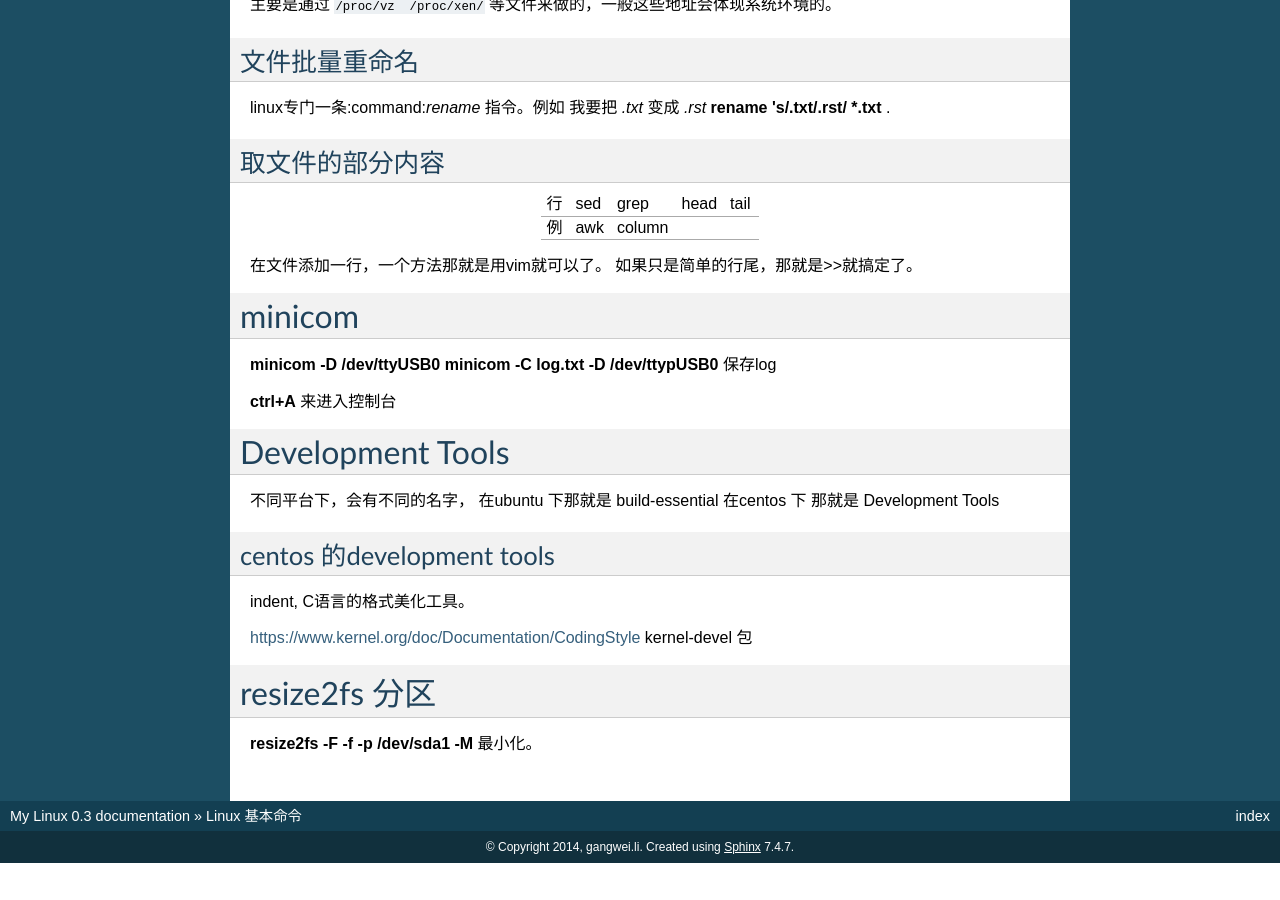
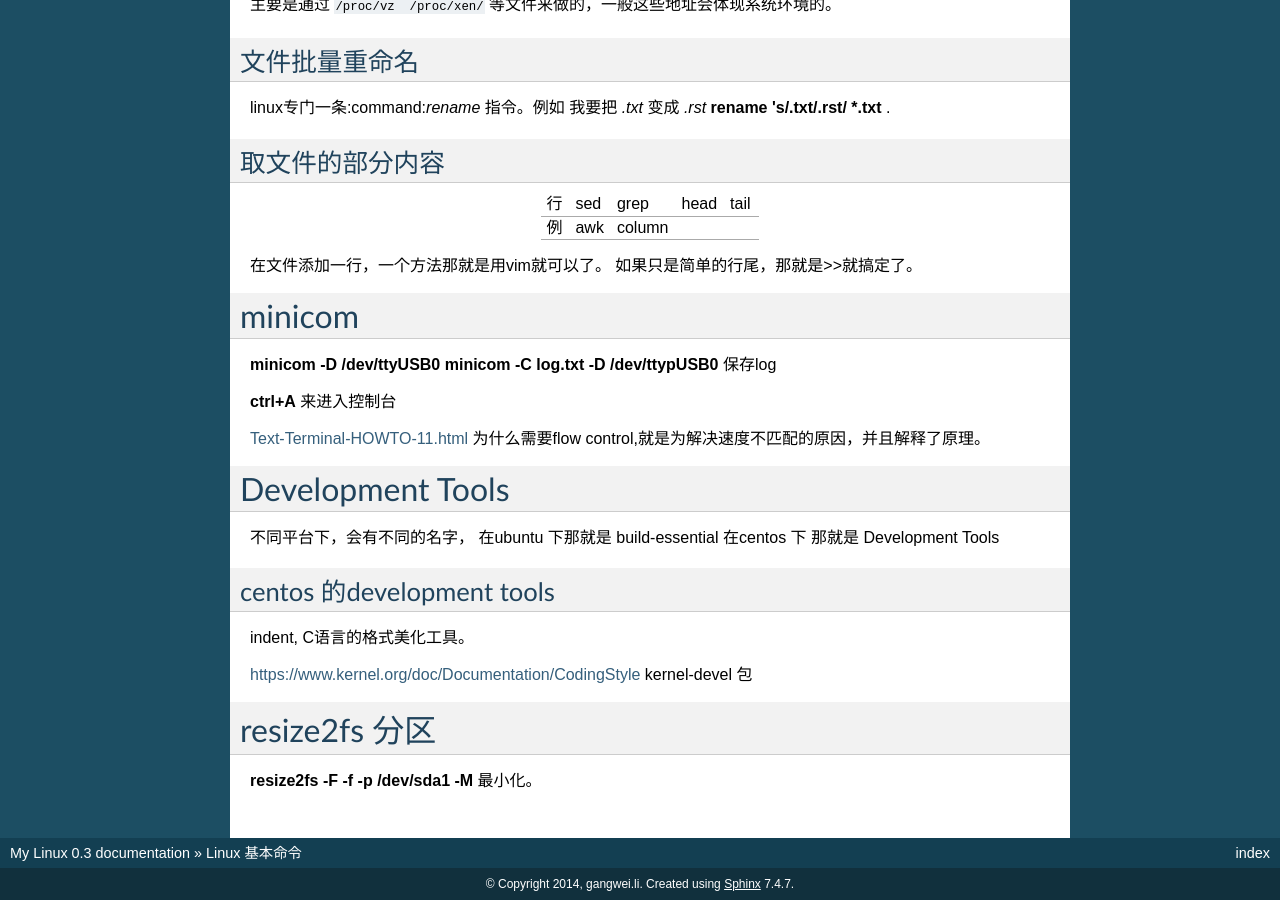
Before and after one commit to gwli/MyLinux, a Sphinx documentation site: the page built from source/content/Stage_1/command.rst, in a window 1280 px wide and 900 px high, scrolled down 2063 px. Built offline with Sphinx 7.4.7, drawn with Linux system fonts in a browser that asks for light colours; formulas are drawn with MathJax 3; before the commit the page ends 2926 px from its top, so only the background shows below that.

Commit message:
添加了对于 teminal的理解

```diff
--- a/source/content/Stage_1/command.rst
+++ b/source/content/Stage_1/command.rst
@@ -138,6 +138,8 @@ minicom
 
 :command:`ctrl+A` 来进入控制台
 
+`Text-Terminal-HOWTO-11.html <http://www.tldp.org/HOWTO/Text-Terminal-HOWTO-11.html>`_  为什么需要flow control,就是为解决速度不匹配的原因，并且解释了原理。
+
 
 
 Development Tools
```
